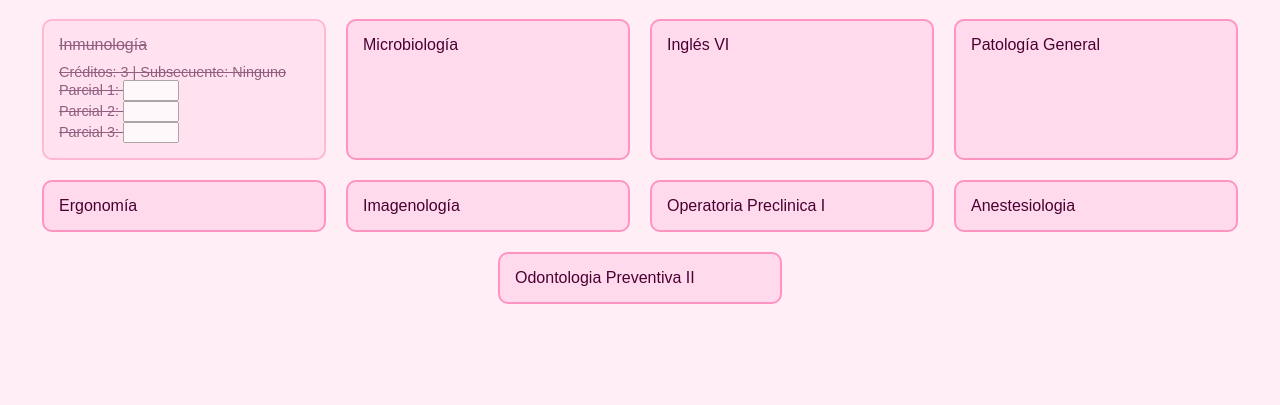
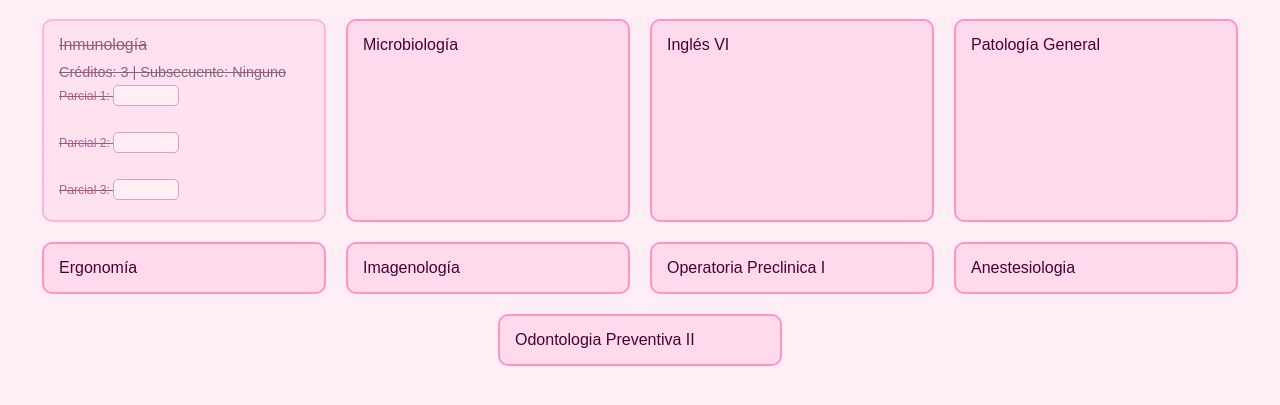
Before and after one commit to xime-32/Mapa-Curricular-, a plain HTML site: page index.html in a window 1280 px wide. Both pictures are taken after a click on the element "Inmunología". Shown: the part 89-494 px from the top of the page. Drawn offline with Linux system fonts and the light colour scheme.

Commit message:
Update style.css

```diff
--- a/style.css
+++ b/style.css
@@ -43,3 +43,20 @@ h1 {
   font-size: 0.9em;
   color: #4a0033;
 }
+
+/* ...todo lo anterior igual... */
+
+.info label {
+  display: block;
+  margin: 5px 0;
+  font-size: 0.85em;
+  color: #880046;
+}
+
+input[type="number"] {
+  width: 60px;
+  padding: 2px;
+  border-radius: 5px;
+  border: 1px solid #cc6aa6;
+  background-color: #fff0f6;
+}
```
